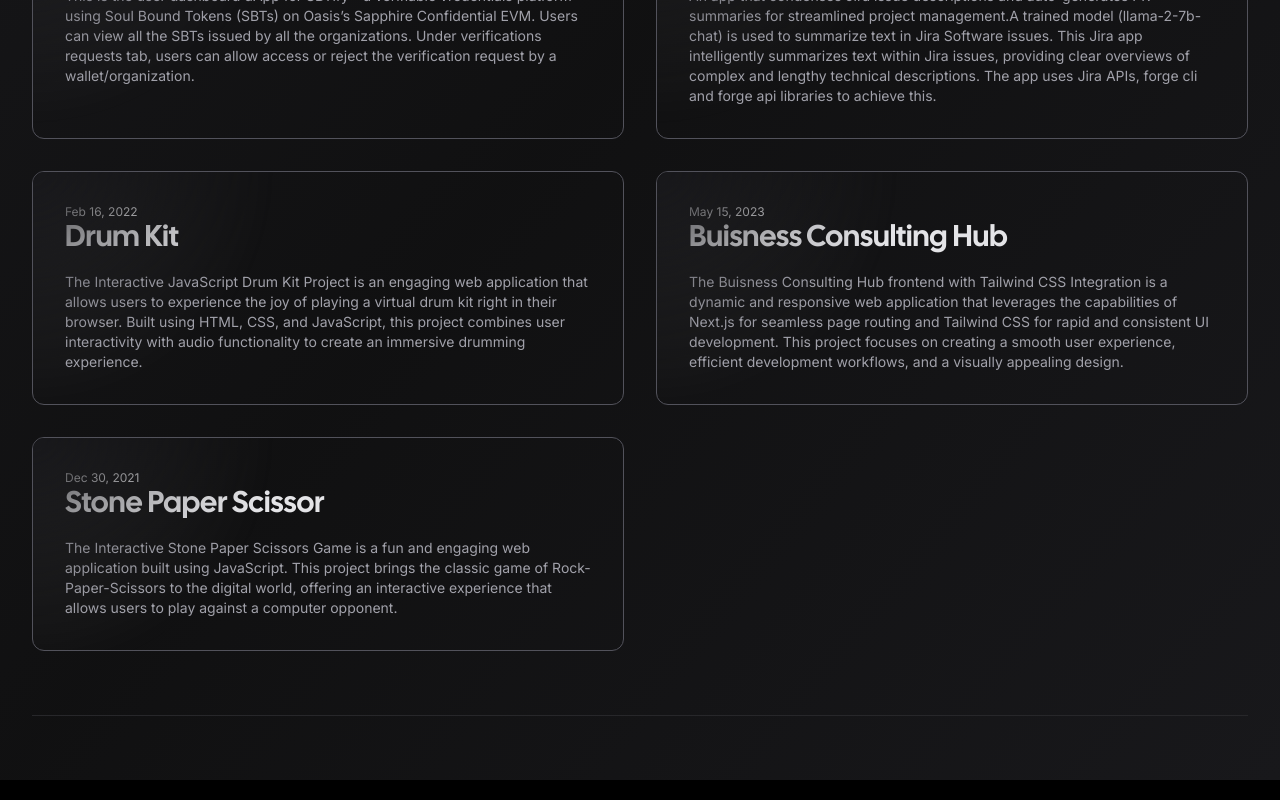
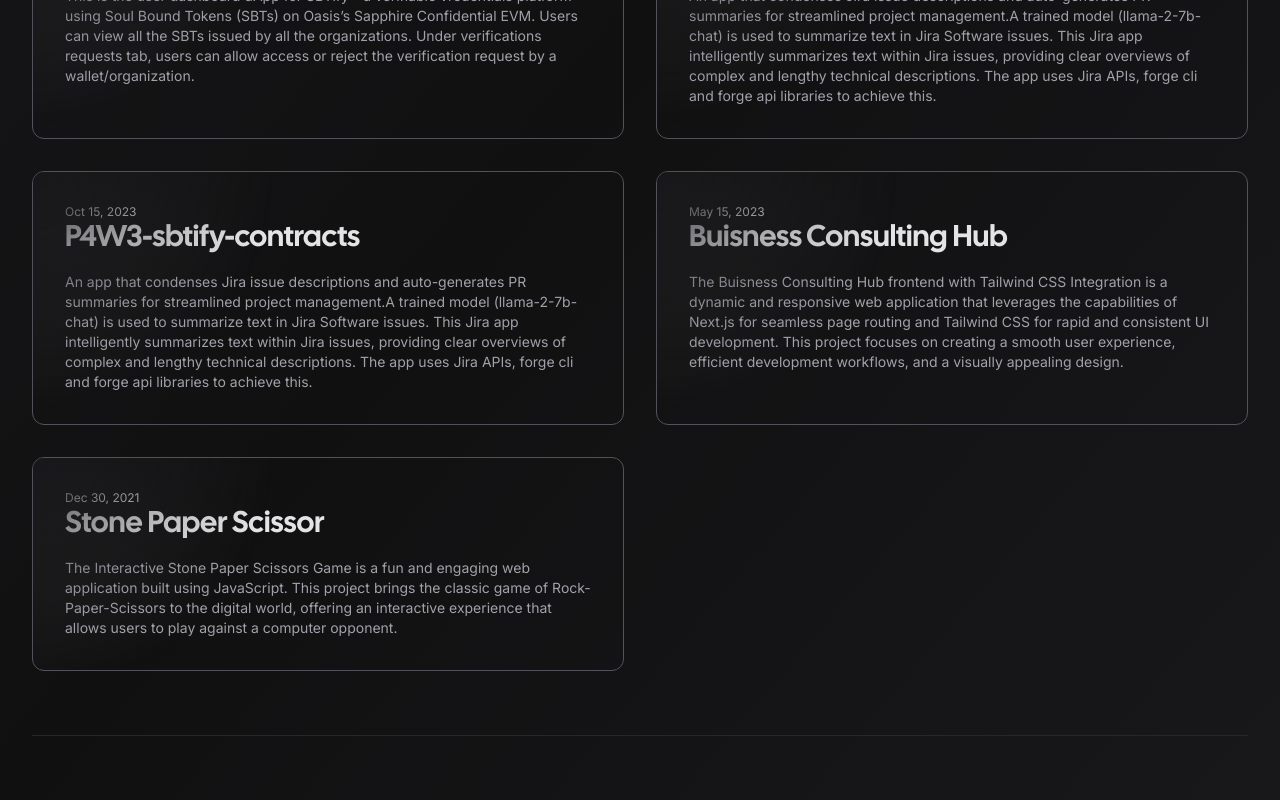
Before and after one commit to 0xyshv/my-portfolio, a Next.js app: page /projects in a window 1280 px wide. Shown: the part 718-1518 px from the top of the page. Built offline with nearby package versions, Linux system fonts and the light colour scheme; what tailwindcss-debug-screens would draw is missing.

Commit message:
sync changes

```diff
--- a/app/projects/page.tsx
+++ b/app/projects/page.tsx
@@ -15,6 +15,7 @@ export default async function ProjectsPage() {
   const top5 = allProjects.find((project) => project.slug === "05")!;
   const top6 = allProjects.find((project) => project.slug === "06")!;
   const top7 = allProjects.find((project) => project.slug === "07")!;
+  const top8 = allProjects.find((project) => project.slug === "08")!;
   // const sorted = allProjects
   //   .filter((p) => p.published)
   //   .filter(
--- a/constants/projects.ts
+++ b/constants/projects.ts
@@ -27,7 +27,7 @@ export const allProjects: any[] = [
     repository: "0xyshv/drum-kit",
     body: { code: "" },
     path: "string",
-    slug: "05",
+    slug: "08",
   },
   {
     _id: "string",
@@ -105,4 +105,19 @@ export const allProjects: any[] = [
     path: "string",
     slug: "04",
   },
+  {
+    _id: "string",
+    _raw: {},
+    type: "Project",
+    published: false,
+    title: "P4W3-sbtify-contracts",
+    description:
+      "An app that condenses Jira issue descriptions and auto-generates PR summaries for streamlined project management.A trained model (llama-2-7b-chat) is used to summarize text in Jira Software issues. This Jira app intelligently summarizes text within Jira issues, providing clear overviews of complex and lengthy technical descriptions. The app uses Jira APIs, forge cli and forge api libraries to achieve this.",
+    date: "2023-10-15T00:00:00.000Z",
+    url: "",
+    repository: "https://github.com/0xAlphaDevs/P4W3-sbtify-contracts",
+    body: { code: "" },
+    path: "string",
+    slug: "05",
+  },
 ];
```
